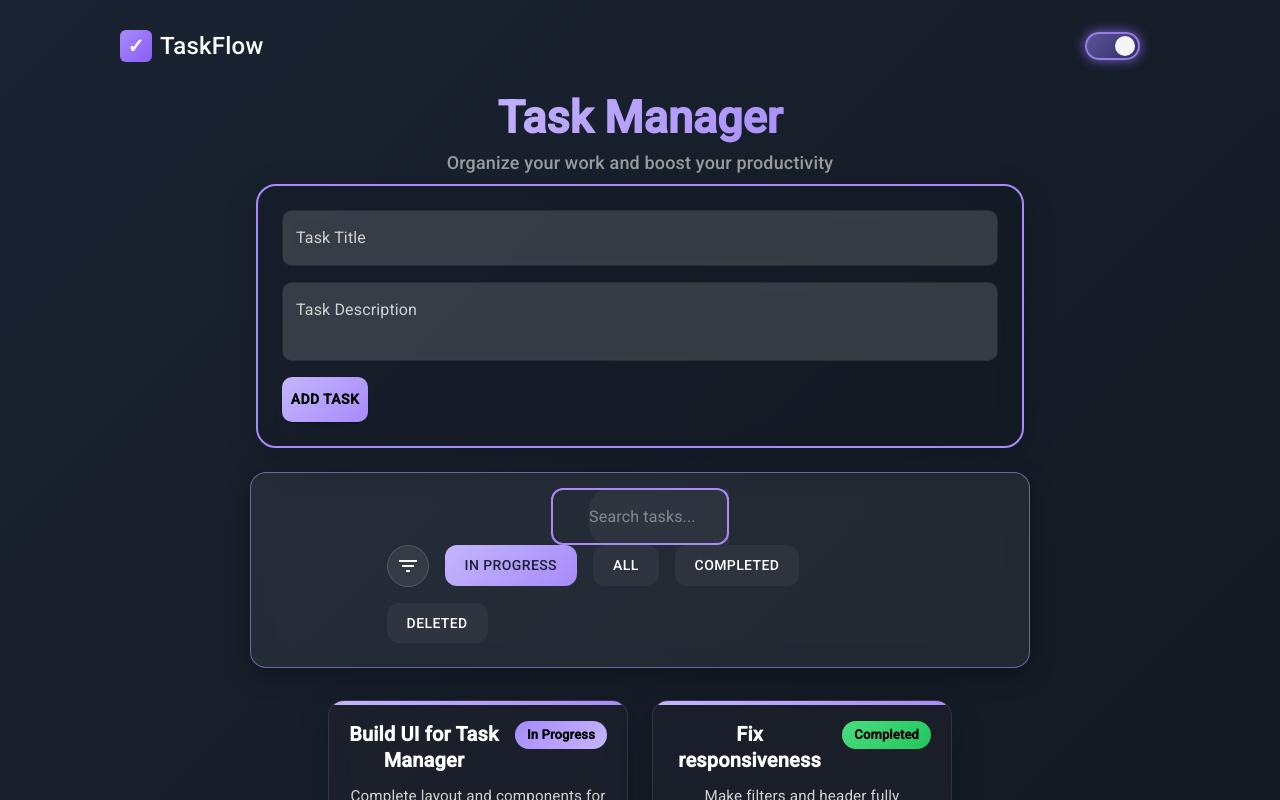
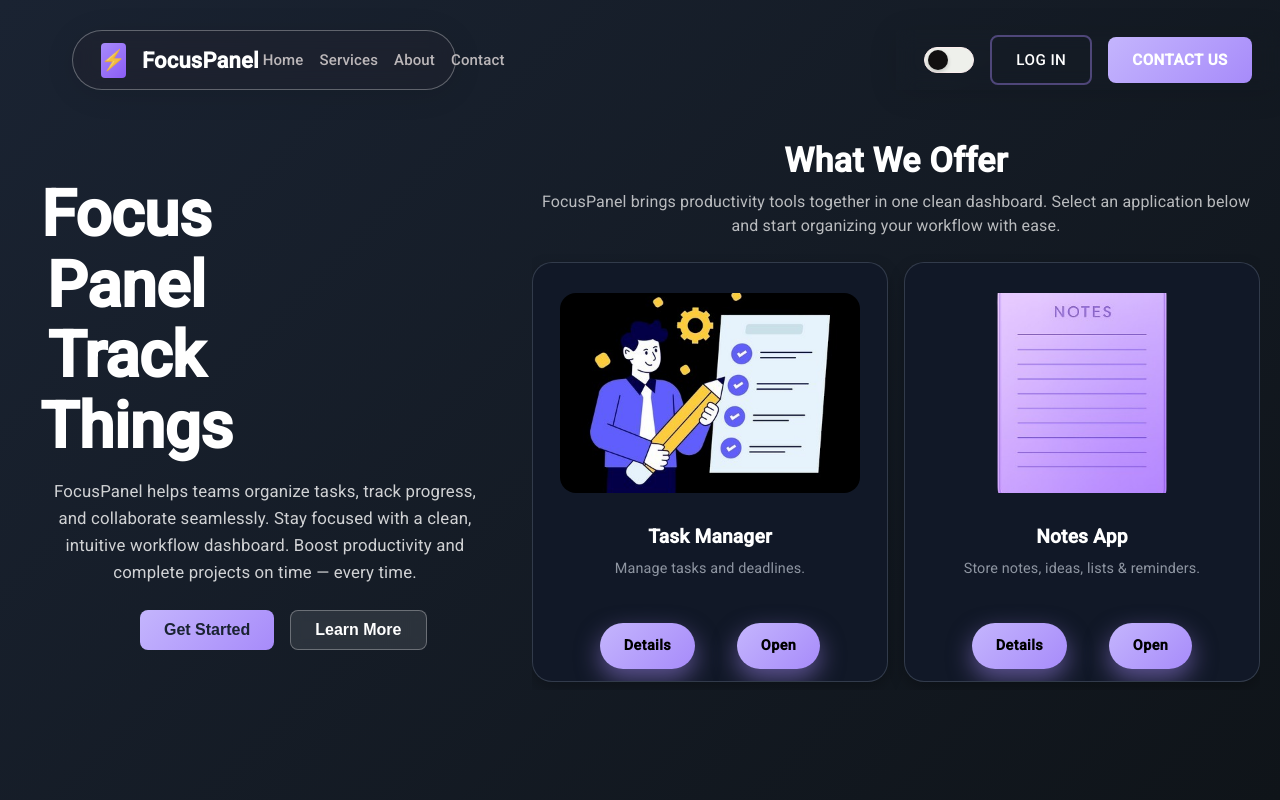
Before and after one commit to SaiBhanuAlamuri/focus-box-app, a React (Create React App) app: page / in a window 1280 px wide. Shown: the top 800 px of the page. Built offline with nearby package versions, Linux system fonts and the light colour scheme; some icons are missing; a web font is replaced by a local one.

Commit message:
imported task manager code

```diff
--- a/src/App.js
+++ b/src/App.js
@@ -5,8 +5,8 @@ import TaskManager from './Template/TaskManager';
 function App() {
   return (
     <div className="App">
-      {/* <Base/> */}
-      <TaskManager/>
+      <Base/>
+      {/* <TaskManager/> */}
     </div>
   );
 }
```
Also changed, not shown: src/Template/TaskManager.js (+5 -5 lines).
